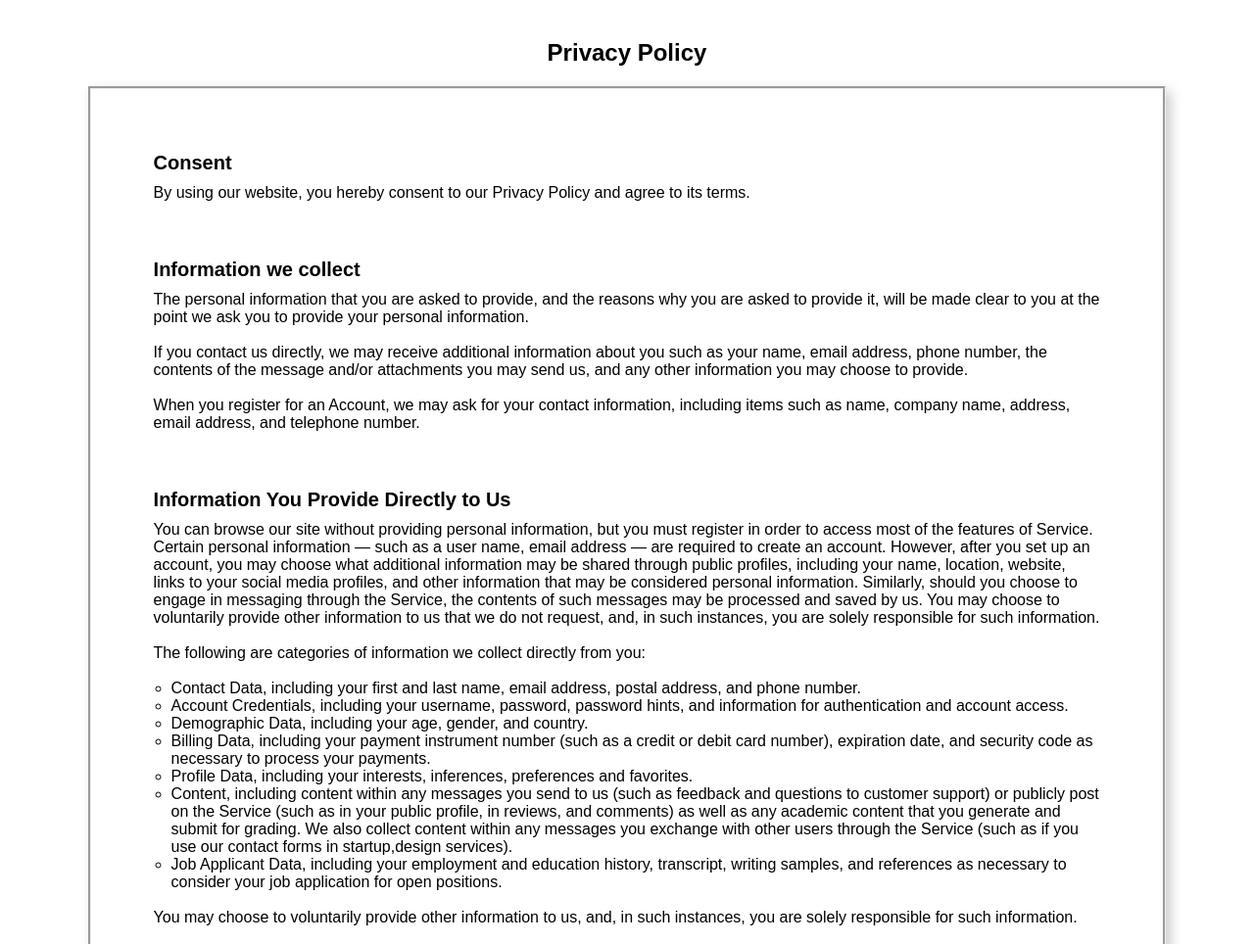
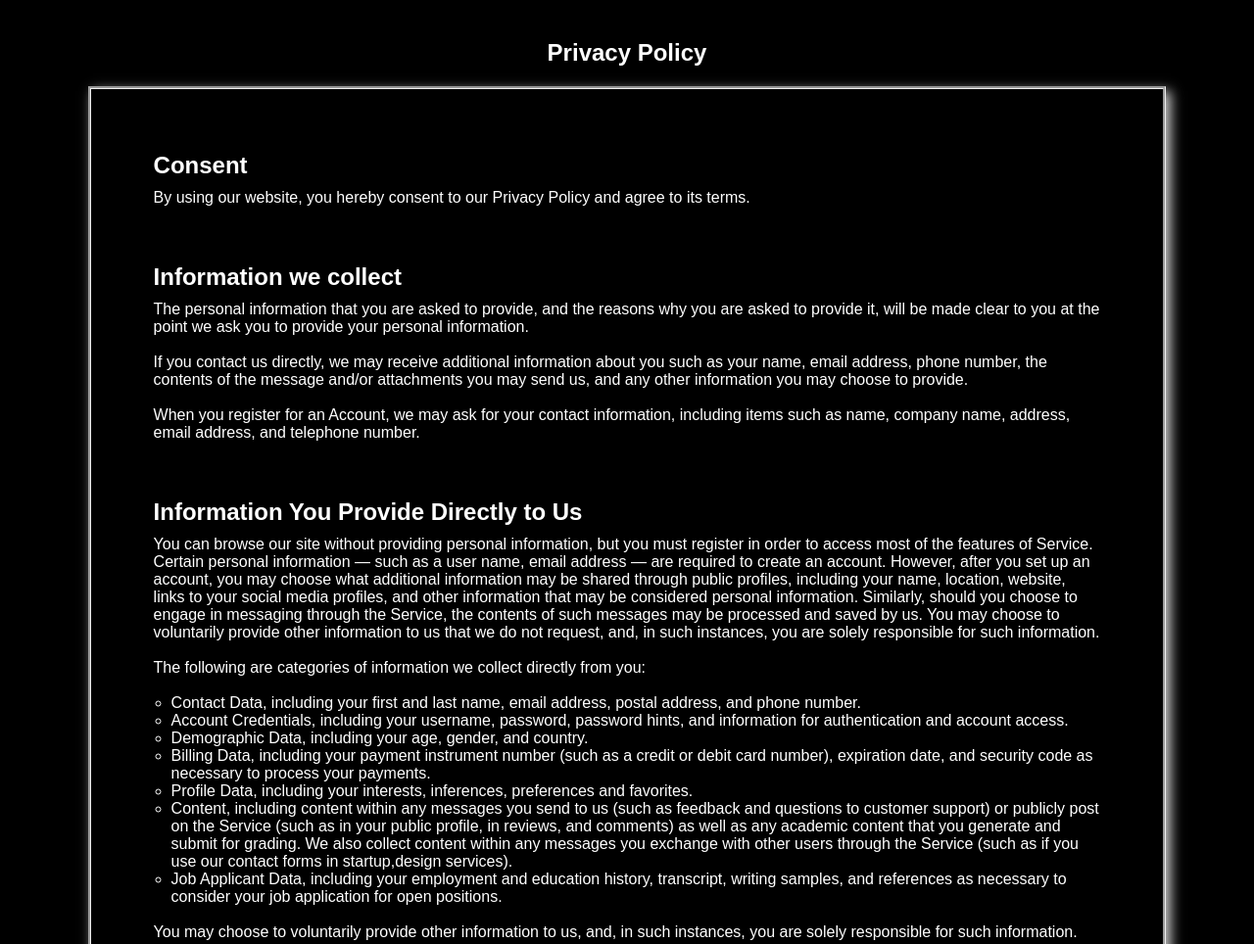
Before and after one commit to Bhavani28032001/TechSnap, a plain HTML site: page index.html in a window 1280 px wide. Shown: the top 964 px of the page at 98% size. Drawn offline with Linux system fonts and the light colour scheme.

Commit message:
Update index.html

```diff
--- a/index.html
+++ b/index.html
@@ -7,9 +7,11 @@
 
 	*{ margin: 0; padding: 0; box-sizing: border-box; font-family: 'Mulish', sans-serif; }
 
+	body{color: white; background-color:black;}
+
 	h1{font-size: 1.5rem;}
 
-	h2{ font-size: 20px; text-align: left; border: none; outline: none; margin-bottom: 10px;}
+	h2{ font-size: 24px; text-align: left; border: none; outline: none; margin-bottom: 10px;}
 
 	ul{list-style-type: circle;}
 
```
